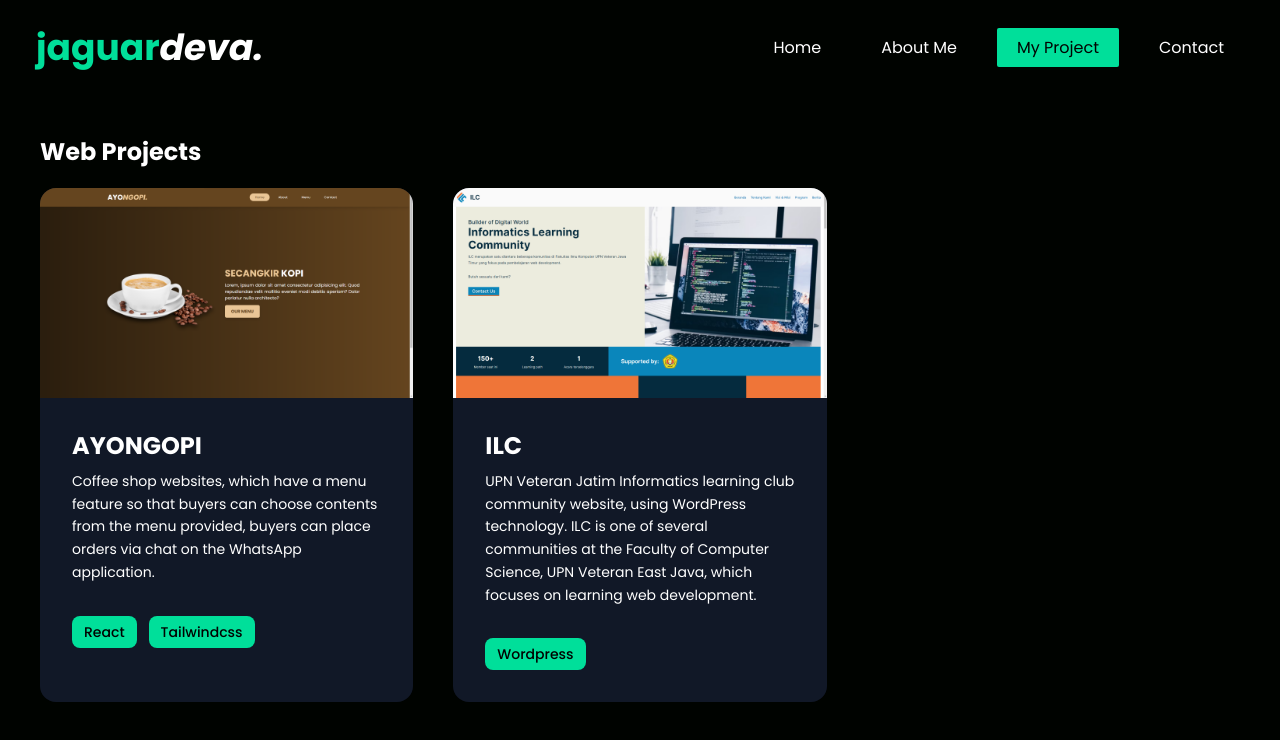
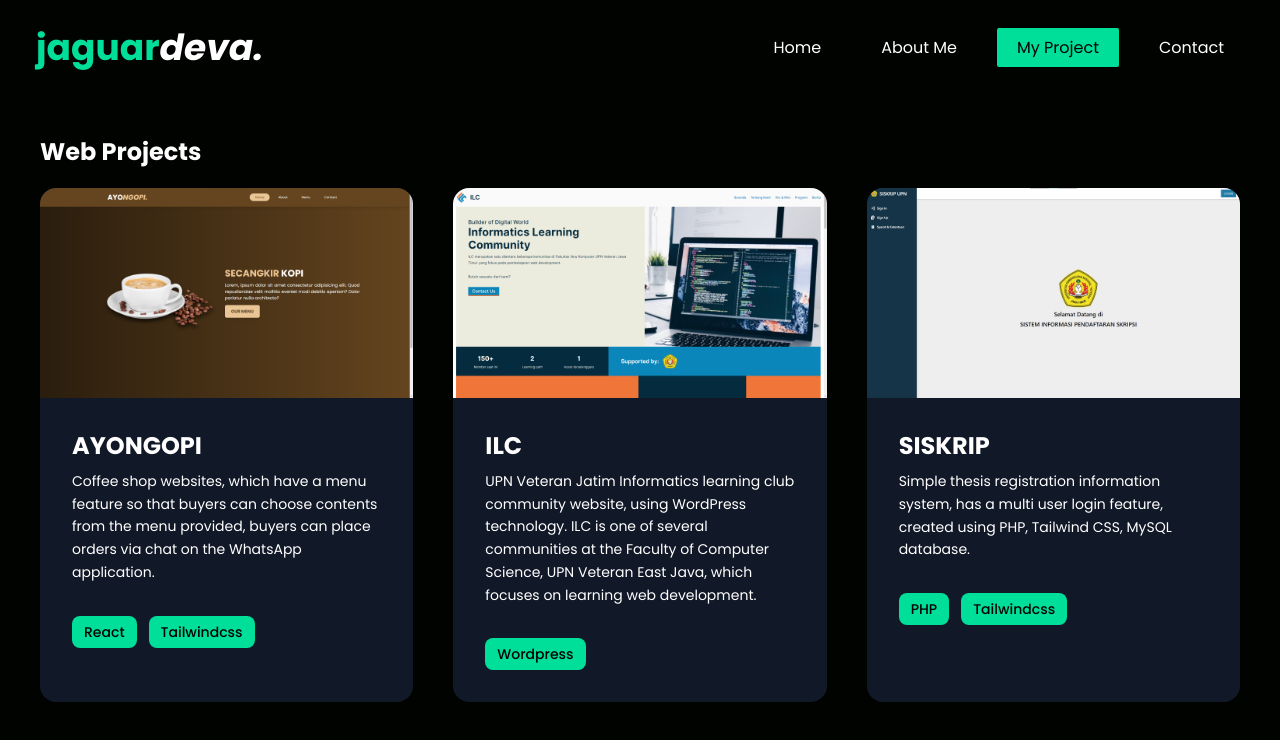
Before and after one commit to jaguardeva/my-portofolio, a React (Vite) app: page /project in a window 1280 px wide. Shown: the top 740 px of the page. Built offline with nearby package versions, Linux system fonts and the light colour scheme; what tailwindcss-animated would draw is missing.

Commit message:
add: another project

```diff
--- a/src/components/Projects/projectList.js
+++ b/src/components/Projects/projectList.js
@@ -27,6 +27,22 @@
       },
     ],
   },
+  {
+    id: 3,
+    name: "SISKRIP",
+    desc: "Simple thesis registration information system, has a multi user login feature, created using PHP, Tailwind CSS, MySQL database.",
+    image: "/Image/siskrip.jpg",
+    tag: [
+      {
+        framework: "PHP",
+        link: "https://www.php.net/",
+      },
+      {
+        framework: "Tailwindcss",
+        link: "https://tailwindcss.com/",
+      },
+    ],
+  },
 ];
 
 export default PROJECT_LIST;
```
Also changed, not shown: public/Image/siskrip.jpg (added).
